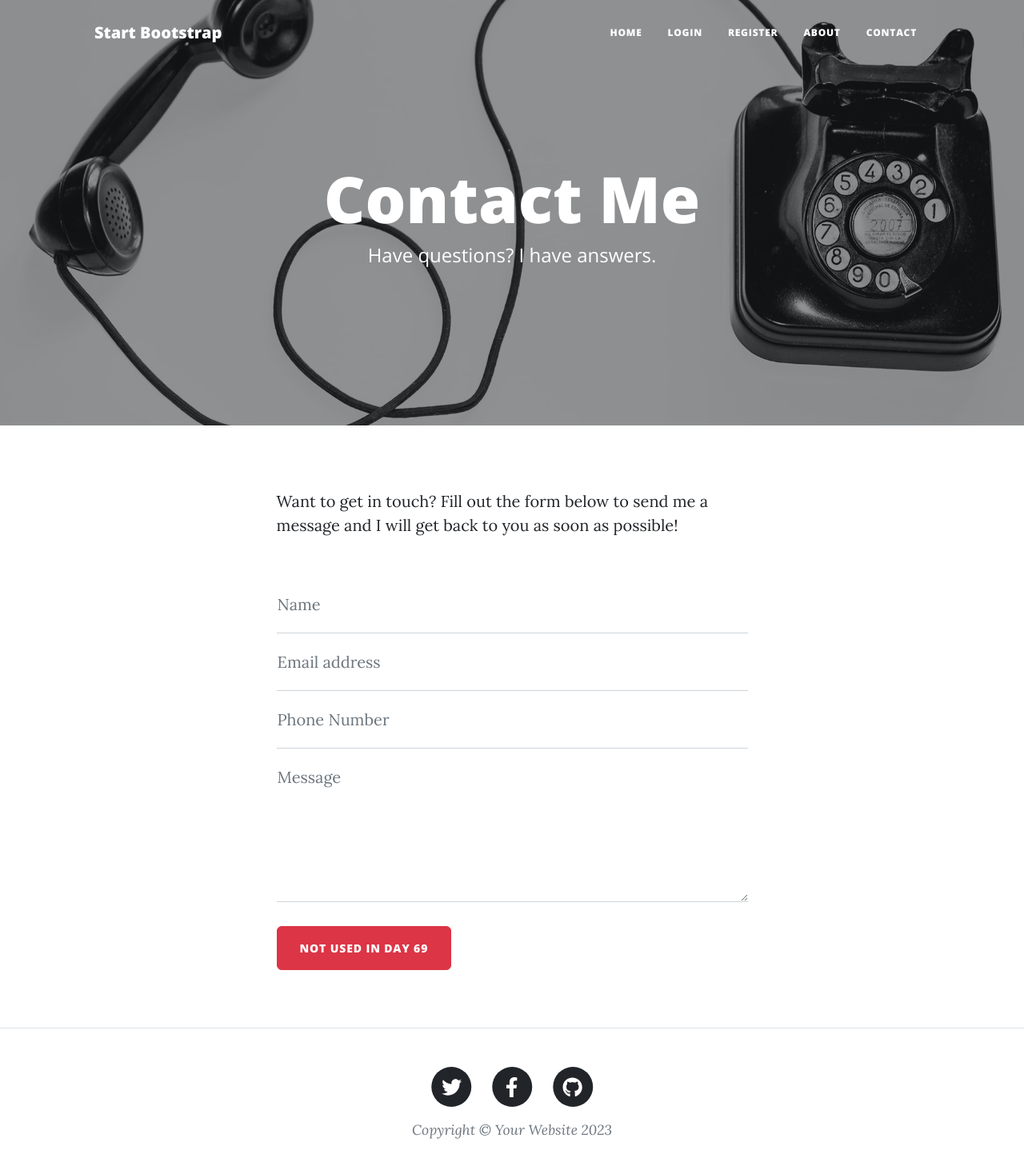
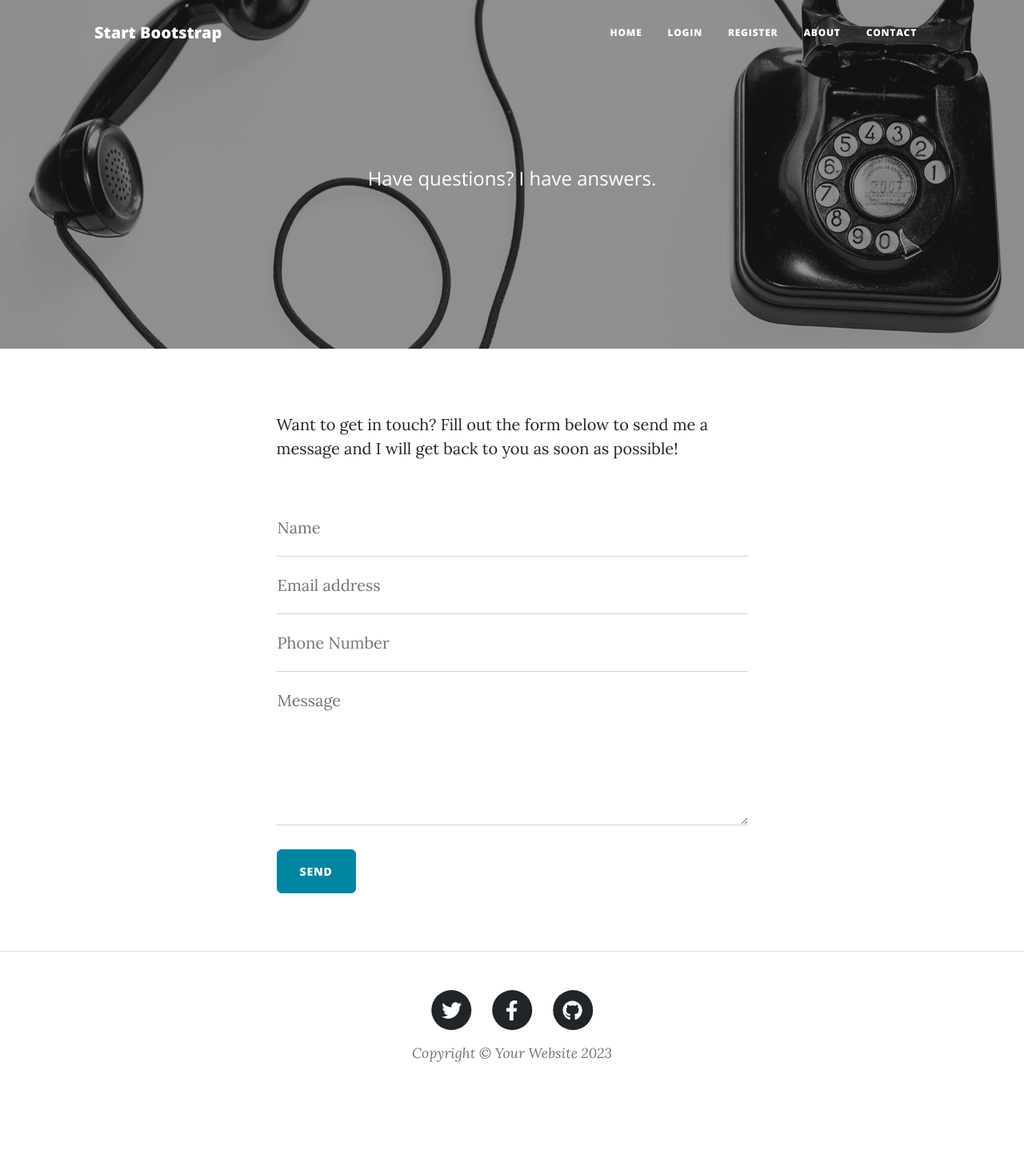
Before and after one commit to 22skowron/Blog-webpage-flask, a Flask app: template templates/contact.html in a window 1280 px wide. Shown: the top 1453 px of the page at 80% size. After the commit the page ends 1328 px from the top, so only its background shows below. Run offline with Flask 3, Linux system fonts and the light colour scheme; the template is opened without the code that fills it, so the values that code supplies are empty; some libraries are stand-ins or nearby versions.

Commit message:
Add a dummy 'contact me' form functionality

```diff
--- a/main.py
+++ b/main.py
@@ -274,9 +274,14 @@
     return render_template("about.html")
 
 
-@app.route("/contact")
+@app.route("/contact", methods=['GET', 'POST'])
 def contact():
-    return render_template("contact.html")
+    if request.method == 'POST':
+        return render_template("contact.html", message=["Successfully sent your message!"])
+
+    else:
+        return render_template("contact.html", message=[])
+
 
 #########################################################################
     # RUN APP
--- a/templates/contact.html
+++ b/templates/contact.html
@@ -9,11 +9,12 @@
     <div class="row gx-4 gx-lg-5 justify-content-center">
       <div class="col-md-10 col-lg-8 col-xl-7">
         <div class="page-heading">
-          {% if msg_sent: %}
-          <h1>Successfully sent your message</h1>
+          {% if message == []: %}
+          <h1>Contact Me</h1>
           {% else: %}
-          <h1>Contact Me</h1>
+          <h1>{{ message[0] }}</h1>
           {% endif %}
+
           <span class="subheading">Have questions? I have answers.</span>
         </div>
       </div>
@@ -84,11 +85,11 @@
             </div>
             <br />
             <button
-              class="btn btn-danger text-uppercase"
+              class="btn btn-primary text-uppercase"
               id="submitButton"
               type="submit"
             >
-              NOT USED in Day 69
+              Send
             </button>
           </form>
         </div>
```
